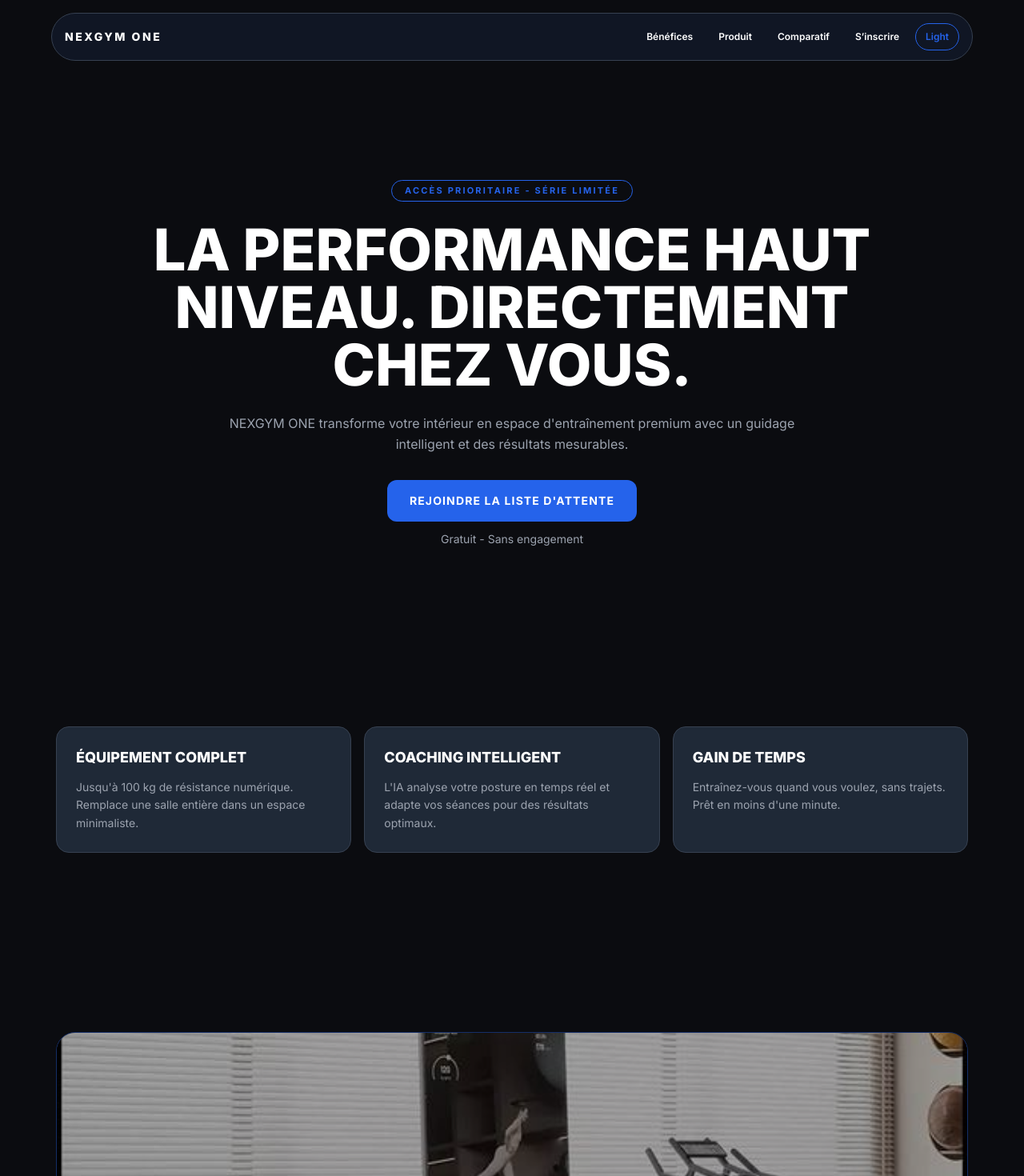
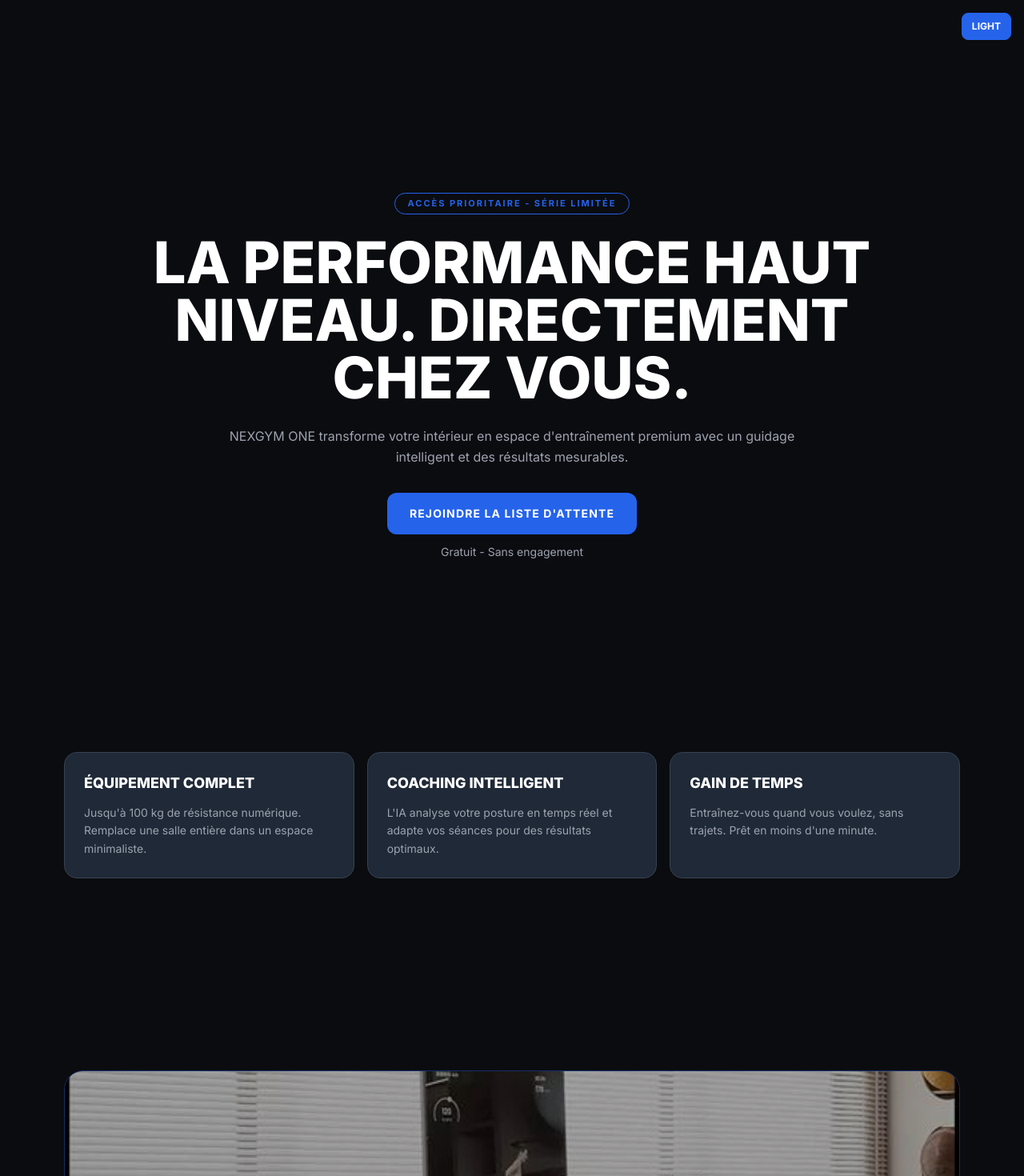
Before and after one commit to ZIZOU066/projet-machine-ia, a React (Vite) app: page / in a window 1280 px wide. Shown: the top 1470 px of the page at 80% size. Built offline with nearby package versions, Linux system fonts and the light colour scheme.

Commit message:
Implement strict flat color/theme/copy structure per final spec

```diff
--- a/src/App.jsx
+++ b/src/App.jsx
@@ -1,95 +1,43 @@
 import { useMemo, useState } from 'react'
 
 export default function App() {
-  const [isDark, setIsDark] = useState(true)
-  const [menuOpen, setMenuOpen] = useState(false)
+  const [dark, setDark] = useState(true)
 
-  const theme = useMemo(() => {
-    if (isDark) {
-      return {
+  const theme = useMemo(
+    () =>
+      dark
+        ? {
             bg: 'bg-[#0B0C10]',
-        surface: 'bg-[#1F2937] border-[#374151]',
+            card: 'bg-[#1F2937] border-[#374151]',
             text: 'text-white',
             muted: 'text-[#9CA3AF]',
-        chip: 'bg-[#111827]/90 border-[#374151] text-white',
-        input: 'bg-[#111827] border-[#374151] text-white placeholder:text-[#9CA3AF]',
-        shadow: 'shadow-none',
+            page: 'bg-[#0B0C10]'
           }
-    }
-    return {
+        : {
             bg: 'bg-[#F9FAFB]',
-      surface: 'bg-white border-[#E5E7EB]',
+            card: 'bg-white border-[#E5E7EB] shadow-[0_4px_6px_-1px_rgba(0,0,0,0.05)]',
             text: 'text-[#111827]',
             muted: 'text-[#4B5563]',
-      chip: 'bg-white/90 border-[#E5E7EB] text-[#111827]',
-      input: 'bg-white border-[#D1D5DB] text-[#111827] placeholder:text-[#6B7280]',
-      shadow: 'shadow-[0_4px_6px_-1px_rgba(0,0,0,0.05)]',
-    }
-  }, [isDark])
+            page: 'bg-[#FFFFFF]'
+          },
+    [dark],
+  )
 
   return (
-    <div className={`min-h-screen ${theme.bg} ${theme.text} transition-colors duration-300`}>
-      <header className="fixed top-4 z-50 w-full px-3">
-        <div className={`mx-auto flex max-w-6xl items-center justify-between rounded-full border px-4 py-3 backdrop-blur ${theme.chip}`}>
-          <a href="#top" className="text-sm font-extrabold tracking-[0.18em]">NEXGYM ONE</a>
-
-          <nav className="hidden items-center gap-2 md:flex">
-            <a href="#benefices" className="rounded-full px-3 py-2 text-xs font-semibold">Bénéfices</a>
-            <a href="#showcase" className="rounded-full px-3 py-2 text-xs font-semibold">Produit</a>
-            <a href="#comparatif" className="rounded-full px-3 py-2 text-xs font-semibold">Comparatif</a>
-            <a href="#cta" className="rounded-full px-3 py-2 text-xs font-semibold">S’inscrire</a>
+    <div className={`min-h-screen ${theme.page} ${theme.text} font-[Inter]`}>
+      <div className="fixed right-4 top-4 z-50">
         <button
-              type="button"
-              onClick={() => setIsDark((v) => !v)}
-              className="rounded-full border border-[#2563EB] px-3 py-2 text-xs font-semibold text-[#2563EB]"
+          onClick={() => setDark((v) => !v)}
+          className="rounded-lg border border-[#2563EB] bg-[#2563EB] px-3 py-2 text-xs font-bold text-white"
         >
-              {isDark ? 'Light' : 'Dark'}
-            </button>
-          </nav>
-
-          <div className="flex items-center gap-2 md:hidden">
-            <button
-              type="button"
-              onClick={() => setIsDark((v) => !v)}
-              className="rounded-full border border-[#2563EB] px-3 py-2 text-xs font-semibold text-[#2563EB]"
-            >
-              {isDark ? '☀' : '☾'}
-            </button>
-            <button
-              type="button"
-              onClick={() => setMenuOpen((v) => !v)}
-              className="grid h-9 w-9 place-items-center rounded-full border border-[#2563EB] text-[#2563EB]"
-            >
-              ☰
+          {dark ? 'LIGHT' : 'DARK'}
         </button>
       </div>
-        </div>
 
-        {menuOpen && (
-          <div className={`mx-auto mt-2 max-w-6xl rounded-2xl border p-2 md:hidden ${theme.surface} ${theme.shadow}`}>
-            {[
-              ['Bénéfices', '#benefices'],
-              ['Produit', '#showcase'],
-              ['Comparatif', '#comparatif'],
-              ['S’inscrire', '#cta'],
-            ].map(([label, href]) => (
-              <a
-                key={label}
-                href={href}
-                onClick={() => setMenuOpen(false)}
-                className="block rounded-xl px-4 py-3 text-sm font-semibold"
-              >
-                {label}
-              </a>
-            ))}
-          </div>
-        )}
-      </header>
-
-      <main id="top" className="mx-auto w-[min(1140px,94%)] pt-28">
+      <main className="mx-auto w-[min(1120px,92%)] py-20 sm:py-[120px]">
         {/* SECTION 1: HERO */}
-        <section className="py-24 text-center md:py-28">
-          <p className="mx-auto inline-flex rounded-full border border-[#2563EB] px-4 py-1 text-[11px] font-bold uppercase tracking-[0.2em] text-[#2563EB]">
+        <section className="text-center py-20 sm:py-[120px]">
+          <p className="inline-flex rounded-full border border-[#2563EB] px-4 py-1 text-[11px] font-bold tracking-[0.18em] text-[#2563EB] uppercase">
             ACCÈS PRIORITAIRE - SÉRIE LIMITÉE
           </p>
           <h1 className="mx-auto mt-6 max-w-5xl text-4xl font-black uppercase leading-[1.02] sm:text-6xl lg:text-7xl">
@@ -99,29 +47,29 @@ export default function App() {
             NEXGYM ONE transforme votre intérieur en espace d'entraînement premium avec un guidage intelligent et des résultats mesurables.
           </p>
           <div className="mt-8">
-            <a href="#cta" className="inline-block rounded-xl bg-[#2563EB] px-7 py-4 text-sm font-bold uppercase tracking-[0.08em] text-white">
+            <button className="rounded-xl bg-[#2563EB] px-7 py-4 text-sm font-bold uppercase tracking-[0.08em] text-white">
               REJOINDRE LA LISTE D'ATTENTE
-            </a>
+            </button>
             <p className={`mt-3 text-sm ${theme.muted}`}>Gratuit - Sans engagement</p>
           </div>
         </section>
 
-        {/* SECTION 2: BENEFICES */}
-        <section id="benefices" className="py-24 md:py-28">
+        {/* SECTION 2: BÉNÉFICES */}
+        <section className="py-20 sm:py-[120px]" id="benefices">
           <div className="grid grid-cols-1 gap-4 md:grid-cols-3">
-            <article className={`rounded-2xl border p-6 ${theme.surface} ${theme.shadow}`}>
+            <article className={`rounded-2xl border p-6 ${theme.card}`}>
               <h3 className="text-lg font-extrabold uppercase">ÉQUIPEMENT COMPLET</h3>
               <p className={`mt-3 text-sm leading-relaxed ${theme.muted}`}>
                 Jusqu'à 100 kg de résistance numérique. Remplace une salle entière dans un espace minimaliste.
               </p>
             </article>
-            <article className={`rounded-2xl border p-6 ${theme.surface} ${theme.shadow}`}>
+            <article className={`rounded-2xl border p-6 ${theme.card}`}>
               <h3 className="text-lg font-extrabold uppercase">COACHING INTELLIGENT</h3>
               <p className={`mt-3 text-sm leading-relaxed ${theme.muted}`}>
                 L'IA analyse votre posture en temps réel et adapte vos séances pour des résultats optimaux.
               </p>
             </article>
-            <article className={`rounded-2xl border p-6 ${theme.surface} ${theme.shadow}`}>
+            <article className={`rounded-2xl border p-6 ${theme.card}`}>
               <h3 className="text-lg font-extrabold uppercase">GAIN DE TEMPS</h3>
               <p className={`mt-3 text-sm leading-relaxed ${theme.muted}`}>
                 Entraînez-vous quand vous voulez, sans trajets. Prêt en moins d'une minute.
@@ -131,7 +79,7 @@ export default function App() {
         </section>
 
         {/* SECTION 4: IMAGE SHOWCASE */}
-        <section id="showcase" className="py-24 md:py-28">
+        <section className="py-20 sm:py-[120px]" id="showcase">
           <div className="relative overflow-hidden rounded-3xl border border-[#2563EB]/40">
             <img
               src="/assets/nexgym/lifestyle-home-setup.jpg"
@@ -146,16 +94,16 @@ export default function App() {
         </section>
 
         {/* SECTION 5: COMPARATIF SIMPLE */}
-        <section id="comparatif" className="py-24 md:py-28">
+        <section className="py-20 sm:py-[120px]" id="comparatif">
           <h2 className="text-center text-3xl font-black uppercase sm:text-5xl">POURQUOI NEXGYM ONE FAIT LA DIFFÉRENCE</h2>
           <div className="mt-10 grid grid-cols-1 gap-4 md:grid-cols-2">
-            <div className={`rounded-2xl border p-7 ${theme.surface} ${theme.shadow}`}>
+            <div className={`rounded-2xl border p-7 ${theme.card}`}>
               <h3 className="text-xl font-extrabold">Solution classique</h3>
               <p className={`mt-3 text-base leading-relaxed ${theme.muted}`}>
                 Abonnements mensuels coûteux, temps de trajet, matériel souvent occupé.
               </p>
             </div>
-            <div className={`rounded-2xl border-2 border-[#2563EB] p-7 ${theme.surface} ${theme.shadow}`}>
+            <div className={`rounded-2xl border-2 border-[#2563EB] p-7 ${theme.card}`}>
               <h3 className="text-xl font-extrabold">NEXGYM ONE</h3>
               <p className={`mt-3 text-base leading-relaxed ${theme.muted}`}>
                 Achat unique sans abonnement, disponible 24/7 chez vous, suivi ultra-personnalisé par IA.
@@ -165,12 +113,12 @@ export default function App() {
         </section>
 
         {/* SECTION 6: FOOTER / CTA */}
-        <section id="cta" className="py-24 md:py-28">
-          <div className={`rounded-3xl border p-6 sm:p-10 ${theme.surface} ${theme.shadow}`}>
+        <section className="py-20 sm:py-[120px]" id="cta">
+          <div className={`rounded-3xl border p-6 sm:p-10 ${theme.card}`}>
             <h2 className="text-center text-3xl font-black uppercase sm:text-5xl">SOYEZ PARMI LES PREMIERS.</h2>
             <form className="mx-auto mt-8 grid max-w-xl gap-3 sm:grid-cols-2">
-              <input className={`rounded-xl border px-4 py-3 text-sm ${theme.input}`} placeholder="Prénom" required />
-              <input className={`rounded-xl border px-4 py-3 text-sm sm:col-span-2 ${theme.input}`} placeholder="Email" type="email" required />
+              <input className={`rounded-xl border px-4 py-3 text-sm ${theme.card} ${theme.text}`} placeholder="Prénom" required />
+              <input className={`rounded-xl border px-4 py-3 text-sm sm:col-span-2 ${theme.card} ${theme.text}`} placeholder="Email" type="email" required />
               <button type="button" className="rounded-xl bg-[#2563EB] px-5 py-3 text-sm font-bold uppercase tracking-[0.08em] text-white sm:col-span-2">
                 REJOINDRE LA LISTE D'ATTENTE
               </button>
```
Lines whose indentation alone changed are shown as unchanged.
